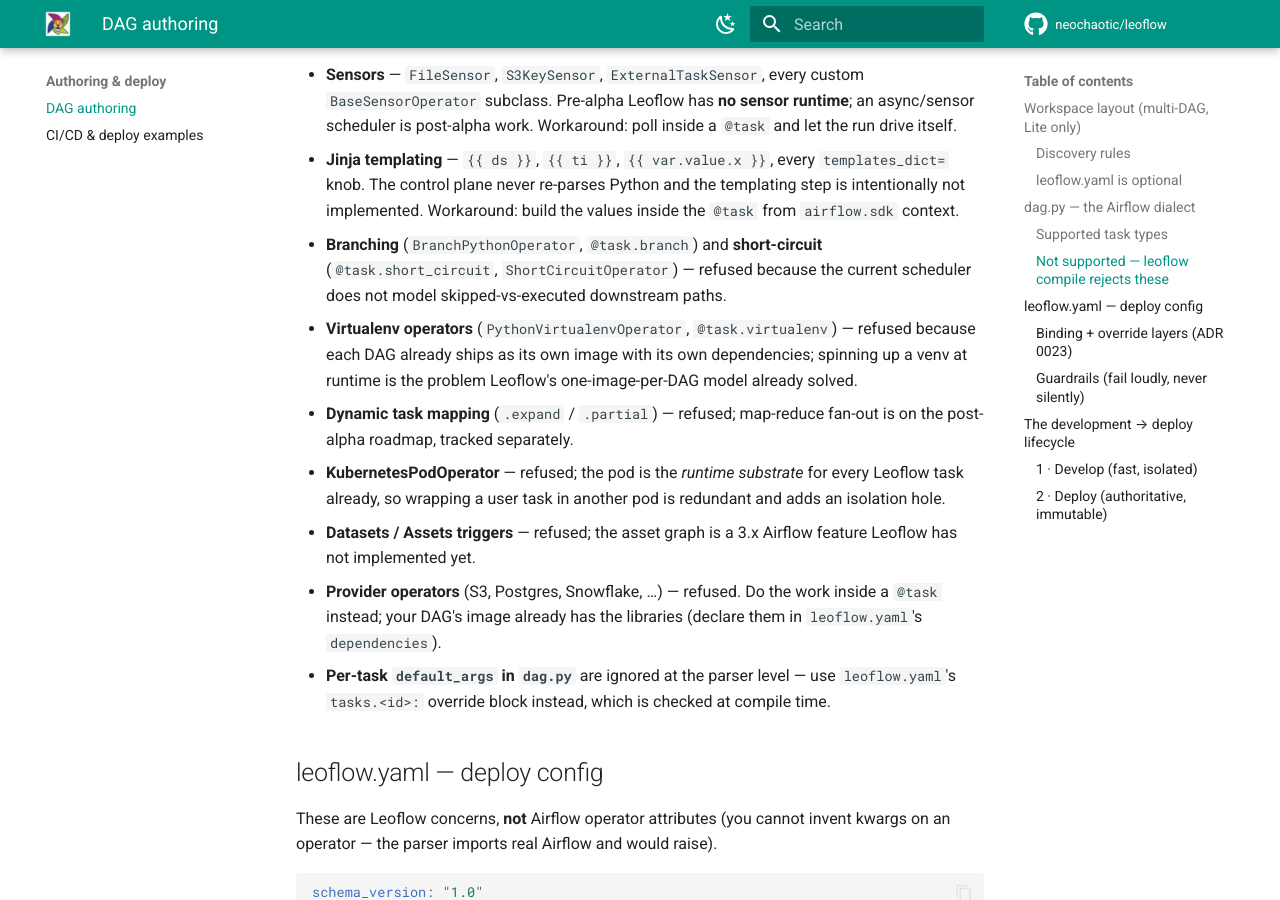
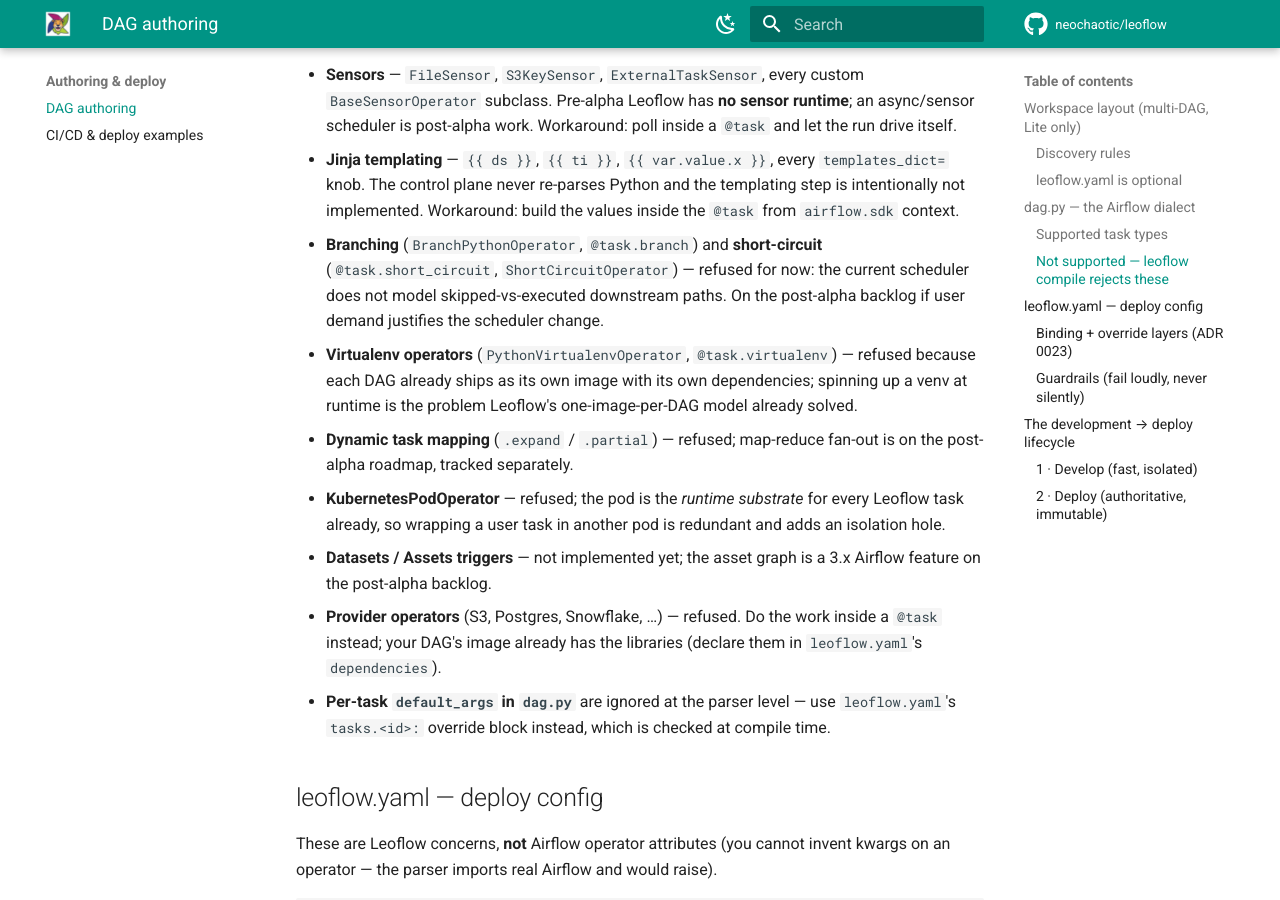
Before and after one commit to neochaotic/leoflow, an MkDocs documentation site: the page built from docs/dag-authoring.md, in a window 1280 px wide and 900 px high, scrolled down 3113 px. Built offline with MkDocs 1.6.1 and Material for MkDocs 9.7.7, drawn with Linux system fonts in a browser that asks for light colours; comment, search, counter and statistics services are not loaded.

Commit message:
docs(aaa-pass): soften branching/datasets framing — "on the post-alpha backlog"
Per the user's follow-up: do not close the door on the unsupported
constructs that *could* land later. Sensors and dynamic mapping
already mention "post-alpha"; branching and datasets-triggers were
phrased as plain refusals. Reframe both as "refused for now, on the
post-alpha backlog if demand justifies it".

Left definitive (no future-tense softener):
* Jinja templating — intentionally not implemented; the control plane
  never re-parses Python.
* Virtualenv operators — conflicts with one-image-per-DAG.
* KubernetesPodOperator — pod is already the runtime substrate.
* Provider operators — do the work in a @task; the image has the libs.
* Per-task default_args in dag.py — replaced by leoflow.yaml.tasks.

Those five are architectural choices, not waiting-on-time choices, so
no "yet" hedging there.

```diff
--- a/docs/dag-authoring.md
+++ b/docs/dag-authoring.md
@@ -136,8 +136,9 @@ The unsupported set, with the things Airflow users most often expect to
   context.
 - **Branching** (`BranchPythonOperator`, `@task.branch`) and
   **short-circuit** (`@task.short_circuit`, `ShortCircuitOperator`) —
-  refused because the current scheduler does not model
-  skipped-vs-executed downstream paths.
+  refused for now: the current scheduler does not model
+  skipped-vs-executed downstream paths. On the post-alpha backlog if
+  user demand justifies the scheduler change.
 - **Virtualenv operators** (`PythonVirtualenvOperator`,
   `@task.virtualenv`) — refused because each DAG already ships as its
   own image with its own dependencies; spinning up a venv at runtime
@@ -147,8 +148,8 @@ The unsupported set, with the things Airflow users most often expect to
 - **KubernetesPodOperator** — refused; the pod is the *runtime
   substrate* for every Leoflow task already, so wrapping a user task
   in another pod is redundant and adds an isolation hole.
-- **Datasets / Assets triggers** — refused; the asset graph is a 3.x
-  Airflow feature Leoflow has not implemented yet.
+- **Datasets / Assets triggers** — not implemented yet; the asset
+  graph is a 3.x Airflow feature on the post-alpha backlog.
 - **Provider operators** (S3, Postgres, Snowflake, …) — refused. Do
   the work inside a `@task` instead; your DAG's image already has
   the libraries (declare them in `leoflow.yaml`'s `dependencies`).
```
